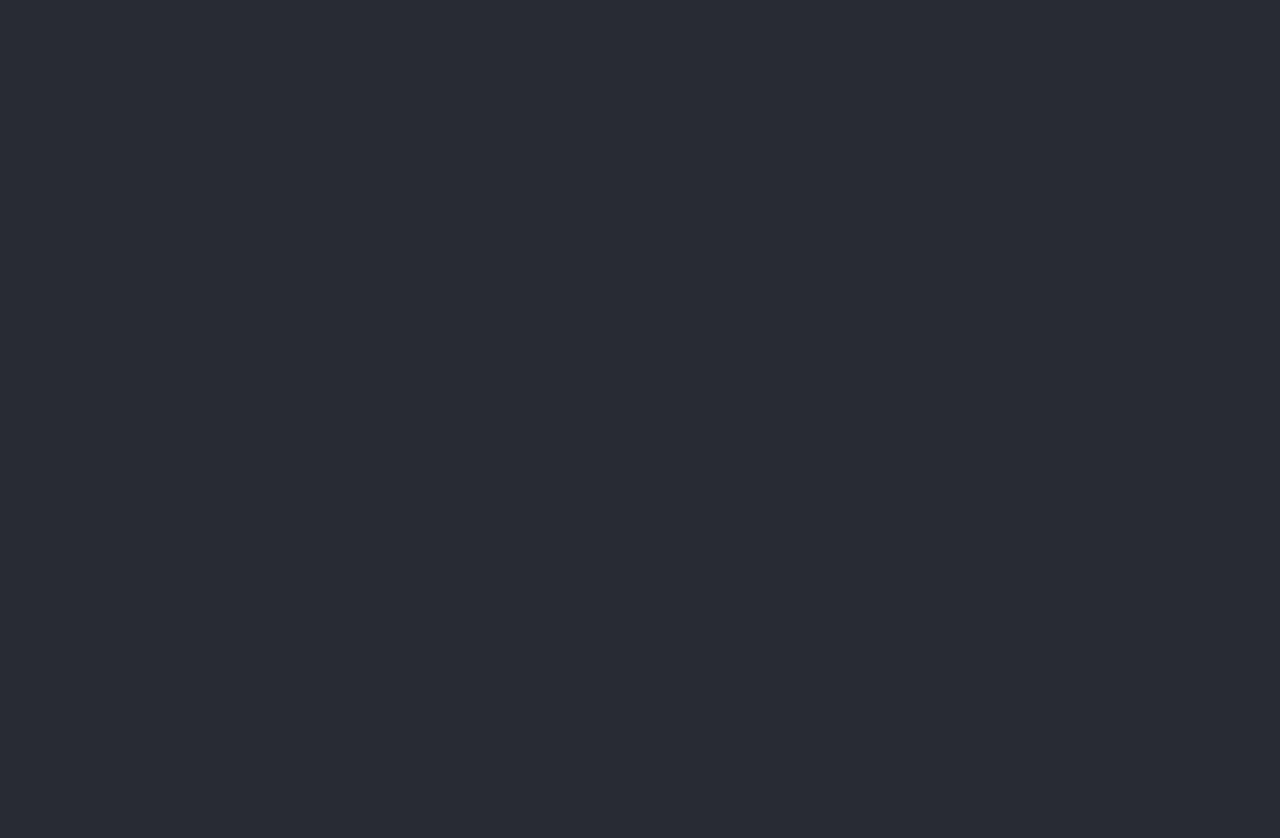
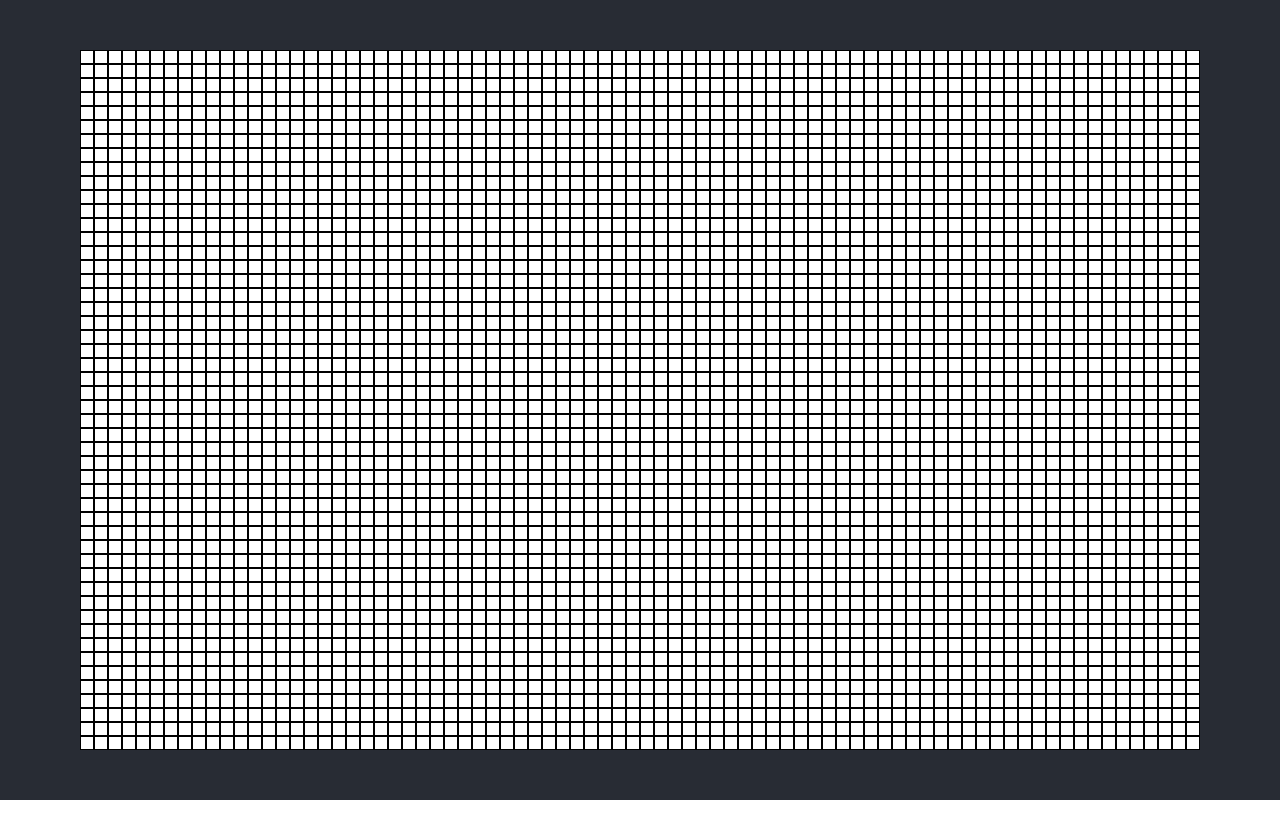
Before and after one commit to ob-ivan/maze-generator, a React (Create React App) app: page / in a window 1280 px wide. Shown: the top 838 px of the page. After the commit the page ends 800 px from the top, so only its background shows below. Built offline with nearby package versions, Linux system fonts and the light colour scheme.

Commit message:
Stylize the maze

```diff
--- a/src/App.tsx
+++ b/src/App.tsx
@@ -6,7 +6,7 @@ function App() {
   return (
     <div className="App">
       <header className="App-header">
-          <Maze maxX={80} maxY={25}/>
+          <Maze maxX={80} maxY={50}/>
       </header>
     </div>
   );
--- a/src/index.css
+++ b/src/index.css
@@ -11,3 +11,31 @@ code {
   font-family: source-code-pro, Menlo, Monaco, Consolas, 'Courier New',
     monospace;
 }
+
+/********* MAZE **********/
+
+.maze--table {
+  background: white;
+}
+
+.maze--cell {
+  border: 0;
+  height: 10px;
+  width: 10px;
+}
+
+.maze--cell__wall-up {
+  border-top: 1px solid black;
+}
+
+.maze--cell__wall-right {
+  border-right: 1px solid black;
+}
+
+.maze--cell__wall-down {
+  border-bottom: 1px solid black;
+}
+
+.maze--cell__wall-left {
+  border-left: 1px solid black;
+}
--- a/src/maze/Maze.tsx
+++ b/src/maze/Maze.tsx
@@ -29,22 +29,21 @@ export class Maze extends React.Component<MazeProps, MazeState> {
     }
 
     render() {
-        return <table>
+        return <div className='maze--table'>
             {this.state.cells.map((cellRow: Cell[]) =>
-                <tr>
+                <div className='maze--row'>
                     {cellRow.map((cell: Cell) =>
                         <td className={classNames({
-                            'cell': true,
-                            'cell__wall-up': !cell.canWalkUp(),
-                            'cell__wall-right': !cell.canWalkRight(),
-                            'cell__wall-down': !cell.canWalkDown(),
-                            'cell__wall-left': !cell.canWalkLeft(),
+                            'maze--cell': true,
+                            'maze--cell__wall-up': !cell.canWalkUp(),
+                            'maze--cell__wall-right': !cell.canWalkRight(),
+                            'maze--cell__wall-down': !cell.canWalkDown(),
+                            'maze--cell__wall-left': !cell.canWalkLeft(),
                         })}>
-                            &nbsp;
                         </td>)
                     }
-                </tr>)
+                </div>)
             }
-        </table>;
+        </div>;
     }
 }
```
